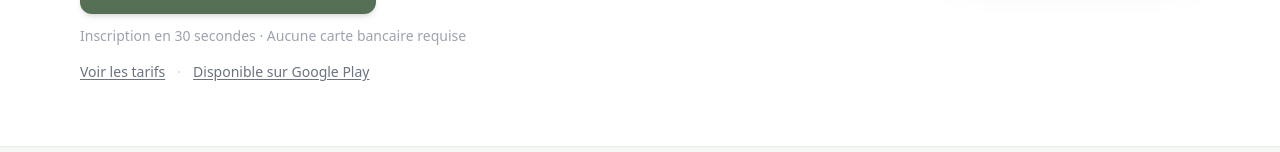
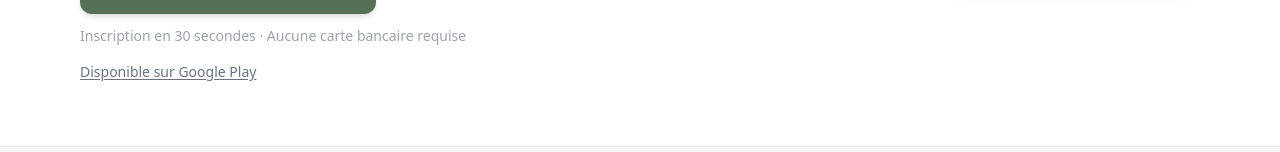
Before and after one commit to Nathalie57/yarnflow, a React (Vite) app in the folder frontend/: page / in a window 1280 px wide. Shown: the part 495-647 px from the top of the page. Built offline with nearby package versions, Linux system fonts and the light colour scheme.

Commit message:
fix: retire le lien tarifs du hero de la landing
Sa presence juste sous le CTA "Creer mon compte gratuit" contredisait
le message gratuit/sans engagement et risquait de faire hesiter les
arrivants venus d'une pub.

```diff
--- a/frontend/src/pages/Landing.jsx
+++ b/frontend/src/pages/Landing.jsx
@@ -95,11 +95,7 @@ const Landing = () => {
 
             <p className="text-sm text-gray-400 mb-4">Inscription en 30 secondes · Aucune carte bancaire requise</p>
 
-            <div className="flex items-center justify-center md:justify-start gap-3 text-sm text-gray-500">
-              <a href="#pricing" className="hover:text-primary-600 underline underline-offset-2 transition">
-                Voir les tarifs
-              </a>
-              <span className="text-gray-300">·</span>
+            <div className="flex items-center justify-center md:justify-start text-sm text-gray-500">
               <a
                 href="https://play.google.com/store/apps/details?id=app.yarnflow.fr"
                 target="_blank"
```
